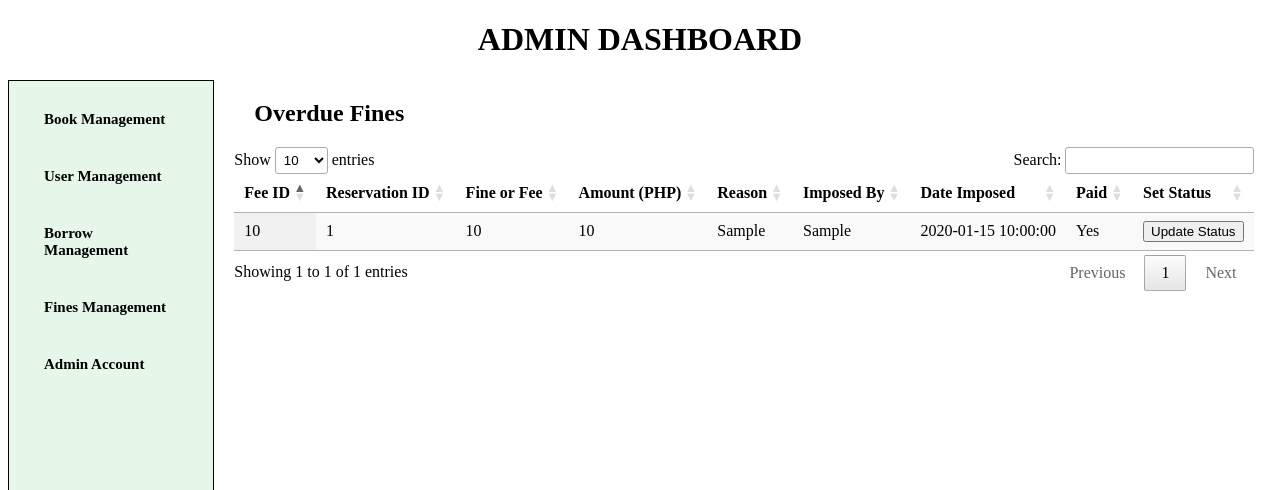
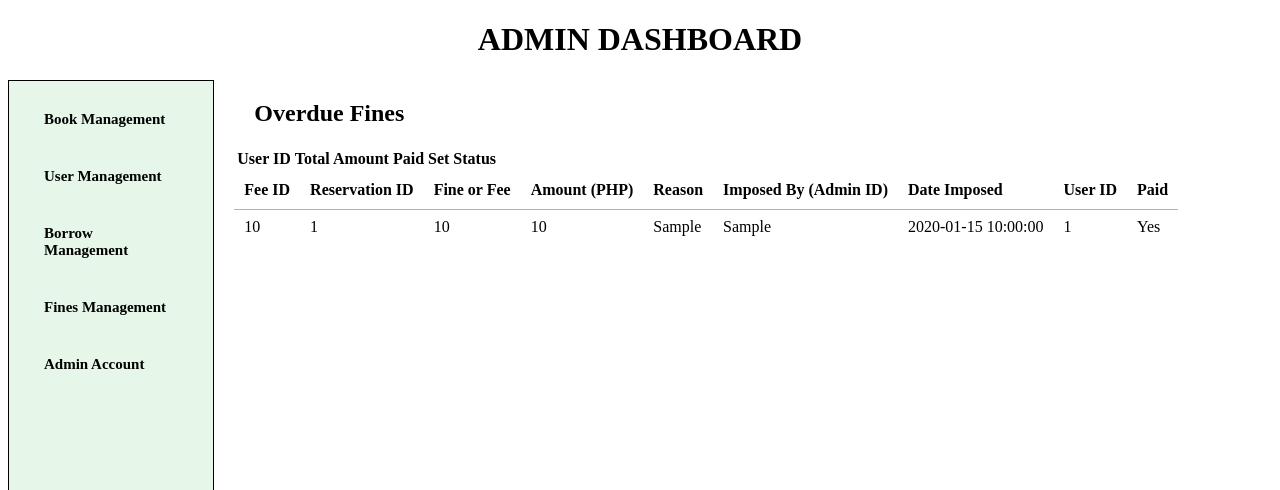
Before and after one commit to HanamiGarduque/PHPSYSTEM, a PHP site: page /Admin/FinesManagement/finesManagement.php in a window 1280 px wide. Shown: the top 490 px of the page. Run offline with PHP 8.4, Linux system fonts and the light colour scheme; tables that the repository leaves empty or names only in its code hold one stand-in row (values such as "Sample post"); lists and menus that the app fills with data are empty; some libraries are stand-ins or nearby versions.

Commit message:
modified table view, syntax for fees calculation and removed some unnecessary lines

```diff
--- a/Admin/FinesManagement/finesManagement.php
+++ b/Admin/FinesManagement/finesManagement.php
@@ -14,24 +14,31 @@
     <meta name="viewport" content="width=device-width, initial-scale=1.0">
     <title>Fines Management</title>
 
-    <!-- DataTables CSS -->
     <link rel="stylesheet" href="https://cdn.datatables.net/1.11.3/css/jquery.dataTables.min.css">
-    <!-- jQuery -->
     <script src="https://code.jquery.com/jquery-3.6.0.min.js"></script>
-    <!-- DataTables JS -->
     <script src="https://cdn.datatables.net/1.11.3/js/jquery.dataTables.min.js"></script>
-
-    <!-- SweetAlert2 CSS -->
     <link rel="stylesheet" href="https://cdn.jsdelivr.net/npm/sweetalert2@11/dist/sweetalert2.min.css">
-    <!-- SweetAlert2 JS -->
     <script src="https://cdn.jsdelivr.net/npm/sweetalert2@11"></script>
-
     <link rel="stylesheet" href="../../Admin/FinesManagement/finesManagement.css">
 
     <script>
         $(document).ready(function() {
-            $('#finesTable').DataTable();
+            $('#finesTable').DataTable({
+                scrollX: true,
+                scrollY: '400px',
+                scrollCollapse: true,
+                paging: true,
+                autoWidth: false
+            })
+            $('#finesPerUser').DataTable({
+                scrollX: true,
+                scrollY: '400px',
+                scrollCollapse: true,
+                paging: true,
+                autoWidth: false
+            });
         });
+
 
         function showConfirmation(feeId, formId) {
             Swal.fire({
@@ -69,6 +76,47 @@
         <div class="second_container">
             <div class="main_content">
                 <h2>Overdue Fines</h2>
+                <table id="finesPerUser" class="display">
+                    <thead>
+                        <tr>
+                            <th>User ID</th>
+                            <th>Total Amount</th>
+                            <th>Paid</th>
+                            <th>Set Status</th>
+                        </tr>
+                    </thead>
+                    <tbody>
+                        <?php
+                        $finesAndFees = new FinesAndFees($db);
+                        $query = "
+                        SELECT f.fee_id, f.user_id, SUM(f.amount) as total_amount, u.username, f.paid
+                        FROM fines_and_fees as f
+                        JOIN users as u on f.user_id = u.user_id
+                        WHERE f.paid = 0
+                        GROUP BY f.user_id";
+
+
+                        $stmt = $db->prepare($query);
+                        $stmt->execute();
+                        while ($row = $stmt->fetch(PDO::FETCH_ASSOC)) {
+                            $userName = $row['username'];
+                            $total_amount = $row['total_amount'];
+                            echo "<td>" . htmlspecialchars($row['user_id']) . "</td>";
+                            echo "<td>" . htmlspecialchars($row['total_amount']) . "</td>";
+                            echo "<td>" . ($row['paid'] ? 'Yes' : 'No') . "</td>";
+                            echo "<td>";
+                            echo "<form id='statusForm_" . htmlspecialchars($row['fee_id']) . "' method='POST' action=''>";
+                            echo "<input type='hidden' name='fee_id' value='" . htmlspecialchars($row['fee_id']) . "'>";
+                            echo "<input type='hidden' name='user_id' value='" . htmlspecialchars($row['user_id']) . "'>";
+                            echo "<input type='hidden' name='paid' id='paid_" . htmlspecialchars($row['fee_id']) . "' value='" . ($row['paid'] ? '1' : '0') . "'>";  // Hidden input for 'paid' status
+                            echo "<button type='button' onclick='showConfirmation(" . htmlspecialchars($row['fee_id']) . ", \"statusForm_" . htmlspecialchars($row['fee_id']) . "\")'>Update Status</button>";
+                            echo "</form>";
+                            echo "</td>";
+                            echo "</tr>";
+                        }
+                        ?>
+                    </tbody>
+                </table>
 
                 <table id="finesTable" class="display">
                     <thead>
@@ -78,15 +126,14 @@
                             <th>Fine or Fee</th>
                             <th>Amount (PHP)</th>
                             <th>Reason</th>
-                            <th>Imposed By</th>
+                            <th>Imposed By (Admin ID)</th>
                             <th>Date Imposed</th>
+                            <th>User ID</th>
                             <th>Paid</th>
-                            <th>Set Status</th>
                         </tr>
                     </thead>
                     <tbody>
                         <?php
-                        $finesAndFees = new FinesAndFees($db);
                         $stmt = $finesAndFees->read();
                         while ($row = $stmt->fetch(PDO::FETCH_ASSOC)) {
                             echo "<tr>";
@@ -97,35 +144,35 @@
                             echo "<td>" . htmlspecialchars($row['reason']) . "</td>";
                             echo "<td>" . htmlspecialchars($row['imposed_by']) . "</td>";
                             echo "<td>" . htmlspecialchars($row['date_imposed']) . "</td>";
+                            echo "<td>" . htmlspecialchars($row['user_id']) . "</td>";
                             echo "<td>" . ($row['paid'] ? 'Yes' : 'No') . "</td>";
                             echo "<td>";
-                            echo "<form id='statusForm_" . htmlspecialchars($row['fee_id']) . "' method='POST' action=''>";
-                            echo "<input type='hidden' name='fee_id' value='" . htmlspecialchars($row['fee_id']) . "'>";
-                            echo "<input type='hidden' name='paid' id='paid_" . htmlspecialchars($row['fee_id']) . "' value='" . ($row['paid'] ? '1' : '0') . "'>";  // Hidden input for 'paid' status
-                            echo "<button type='button' onclick='showConfirmation(" . htmlspecialchars($row['fee_id']) . ", \"statusForm_" . htmlspecialchars($row['fee_id']) . "\")'>Update Status</button>";
-                            echo "</form>";
-                            echo "</td>";
                             echo "</tr>";
                         }
                         ?>
                     </tbody>
                 </table>
-
-
             </div>
         </div>
     </div>
     <?php
     if ($_SERVER["REQUEST_METHOD"] == "POST") {
-        $fee_id = $_POST['fee_id'];
-        $paid = $_POST['paid'];  // This will be 'Yes' if the user confirmed
+        $paid = $_POST['paid'];
+        $user_id = $_POST['user_id'];
+        var_dump($paid, $user_id); // Check if the correct data is submitted
+        $notifications = new Notifications($db);
+        $notifications->user_id = $user_id;
+        $finesAndFees->paid = $paid;
+        echo $paid;
 
-        // Assuming you have a method in your FinesAndFees class to update the 'paid' status
-        $finesAndFees = new FinesAndFees($db);
+        if ($finesAndFees->updatePaymentStatus($user_id)) {
+            $finesAndFees->updatePaymentStatus($user_id);
+            $row = $stmt->fetch(PDO::FETCH_ASSOC);
 
-        // Call a method to update the 'paid' field for the fee_id
-        if ($finesAndFees->updatePaymentStatus($fee_id, $paid)) {
-            echo "Paid status updated successfully.";
+            $userName = $row['username'];
+            $total_amount = $row['total_amount'];
+
+            $notifications->paymentCreated($userName, $total_amount);
         } else {
             echo "Failed to update paid status.";
         }
--- a/Database/crud.php
+++ b/Database/crud.php
@@ -82,7 +82,7 @@
 
     public function read()
     {
-        $query = "SELECT * FROM " . $this->tbl_name;
+        $query = "SELECT * FROM " . $this->tbl_name . " ORDER BY user_id DESC";
         $stmt = $this->conn->prepare($query);
         $stmt->execute();
 
@@ -340,7 +340,7 @@
 
     public function read()
     {
-        $query = "SELECT * FROM " . $this->tbl_name;
+        $query = "SELECT * FROM " . $this->tbl_name . " ORDER BY reservation_id DESC";
         $stmt = $this->conn->prepare($query);
         $stmt->execute();
 
@@ -360,7 +360,7 @@
                     r.reservation_id
                  FROM " . $this->tbl_name . " r
                  INNER JOIN books b ON r.book_id = b.Book_ID
-                 WHERE r.user_id = :user_id";
+                 WHERE r.user_id = :user_id ORDER BY reservation_id DESC";
 
         $stmt = $this->conn->prepare($query);
         $stmt->bindParam(':user_id', $user_id, PDO::PARAM_INT);
@@ -462,7 +462,7 @@
     public function userCancelledBooking($userName, $bookTitle)
     {
         $message = "Dear $userName, you have CANCELLED your request to borrow the book '$bookTitle'. If you have any questions, please contact support.";
-                $this->saveNotification($message);
+        $this->saveNotification($message);
     }
 
     public function overdueBooking($userName, $bookTitle)
@@ -475,26 +475,22 @@
         $message = "Dear $userName, thank you for returning the book '$bookTitle' on time. Your return has been successfully processed. We appreciate your timely return and hope to serve you again soon!";
         $this->saveNotification($message);
     }
+    public function paymentCreated($userName, $amount)
+    {
+        $message = "Dear $userName, you have successfully paid an amount of '$amount' on time. Do adhere to the library policies to avoid additional fees. Thank you for your prompt payment.";
+        $this->saveNotification($message);
+    }
+
 
 
     public function getUserNotifications($user_id)
     {
-        $query = "SELECT * FROM notifications WHERE user_id = :user_id";
+        $query = "SELECT * FROM notifications WHERE user_id = :user_id ORDER BY notification_id DESC";
         $stmt = $this->conn->prepare($query);
         $stmt->bindParam(':user_id', $user_id, PDO::PARAM_INT);
         $stmt->execute();
         return $stmt;
     }
-
-    // public function read($user_id)
-    // {
-    //     $query = "SELECT * FROM " . $this->tbl_name . " WHERE user_id = :user_id";
-    //     $stmt = $this->conn->prepare($query);
-    //     $stmt->bindParam(':user_id', $user_id);
-    //     $stmt->execute();
-
-    //     return $stmt;
-    // }
 
     public function delete()
     {
@@ -547,7 +543,7 @@
 
     public function read()
     {
-        $query = "SELECT * FROM " . $this->tbl_name;
+        $query = "SELECT * FROM " . $this->tbl_name . " ORDER BY log_id DESC";
         $stmt = $this->conn->prepare($query);
         $stmt->execute();
 
@@ -577,6 +573,7 @@
     public $imposed_by;
     public $date_imposed;
     public $paid;
+    public $user_id;
 
     public function __construct($db)
     {
@@ -586,9 +583,9 @@
     public function create($fine_or_fee, $amount, $reason, $imposed_by)
     {
         $query = "INSERT INTO " . $this->tbl_name . "
-                    (reservation_id, fine_or_fee, amount, reason, imposed_by, paid)
+                    (reservation_id, fine_or_fee, amount, reason, imposed_by, paid, user_id)
                   VALUES
-                    (:reservation_id, :fine_or_fee, :amount, :reason, :imposed_by, :paid)";
+                    (:reservation_id, :fine_or_fee, :amount, :reason, :imposed_by, :paid, :user_id)";
 
         $stmt = $this->conn->prepare($query);
 
@@ -598,6 +595,7 @@
         $stmt->bindParam(':reason', $reason);
         $stmt->bindParam(':imposed_by', $imposed_by);
         $stmt->bindParam(':paid', $this->paid);
+        $stmt->bindParam(':user_id', $this->user_id);
 
         if ($stmt->execute()) {
             return true;
@@ -608,7 +606,7 @@
 
     public function read()
     {
-        $query = "SELECT * FROM " . $this->tbl_name;
+        $query = "SELECT * FROM " . $this->tbl_name . " ORDER BY fee_id DESC";
         $stmt = $this->conn->prepare($query);
         $stmt->execute();
 
@@ -625,27 +623,36 @@
         return $stmt;
     }
 
-    public function updatePaymentStatus($status)
+    public function updatePaymentStatus($user_id)
     {
-        $query = "UPDATE " . $this->tbl_name . " SET paid = :paid WHERE fee_id = :fee_id";
-        $stmt = $this->conn->prepare($query);
-        $stmt->bindParam(':paid', $status);
-        $stmt->bindParam(':fee_id', $this->fee_id);
+        $query = "SELECT username, SUM(amount) as total_amount
+                      FROM fines_and_fees
+                      JOIN users ON fines_and_fees.user_id = users.user_id
+                      WHERE fines_and_fees.user_id = :user_id";
 
-        if ($stmt->execute()) {
-            return true;
-        }
+            $stmt = $this->conn->prepare($query);
+            $stmt->bindParam(':user_id', $user_id);
+            $stmt->execute();
 
         return false;
     }
 
     public function getUserFines($userId)
     {
-        $query = "SELECT * FROM fines_and_fees WHERE reservation_id IN (SELECT reservation_id FROM reservation WHERE user_id = :user_id)";
+        $query = "SELECT * FROM " . $this->tbl_name . " WHERE user_id = :user_id ORDER BY paid DESC";
         $stmt = $this->conn->prepare($query);
         $stmt->bindParam(':user_id', $userId);
         $stmt->execute();
         return $stmt;
     }
-
+    public function updatePaid($userId)
+    {
+        $query = "UPDATE " . $this->tbl_name . "
+        SET paid = 1
+        WHERE user_id = :user_id";
+        $stmt = $this->conn->prepare($query);
+        $stmt->bindParam(':user_id', $userId);
+        $stmt->execute();
+        return $stmt;
+    }
 }
--- a/check_session.php
+++ b/check_session.php
@@ -10,7 +10,7 @@
 }
 
 if (!isLoggedIn()) {
-    header("Location: login.php");
+    header("Location:  /PHPSYSTEM/login.php");
     exit();
 }
 
--- a/css/registration.css
+++ b/css/registration.css
@@ -2,7 +2,7 @@
     margin: 0;
     padding: 0;
     font-family: Arial, sans-serif;
-    background-size: 100%;
+    background-size: 110%;
     background-image: url("../Images/der.png");
     background-repeat: no-repeat;
     background-position: center;
@@ -30,7 +30,7 @@
     flex-direction: column;
     justify-content: center;
     align-items: center;
-    padding: 7rem;
+    padding: 5rem;
     box-sizing: border-box;
 }
 
--- a/notifications.php
+++ b/notifications.php
@@ -24,7 +24,8 @@
         $(document).ready(function() {
             $('#userTable').DataTable({
                 paging: false,
-                searching: false
+                searching: false,
+                info: false
             });
         });
     </script>
@@ -55,7 +56,6 @@
             $notification = new Notifications($db);
             $stmt = $notification->getUserNotifications($_SESSION['id']);
             $num = $stmt->rowCount();
-            echo $_SESSION['id'];
             if ($num > 0) {
                 while ($row = $stmt->fetch(PDO::FETCH_ASSOC)) {
                     if (isset($row['notification_id'])) {
--- a/registration.php
+++ b/registration.php
@@ -12,7 +12,7 @@
     <!-- SweetAlert -->
     <script src="https://cdn.jsdelivr.net/npm/sweetalert2@11"></script>
 
-    <link rel="stylesheet" href="../PHPSYSTEM-Branch-Marquez/CSS/registration.css">
+    <link rel="stylesheet" href="css/registration.css">
 </head>
 
 <body>
--- a/search_catalog.php
+++ b/search_catalog.php
@@ -105,7 +105,8 @@
     </header>
 
     <div class="search-container">
-        <h1>Book Catalog</h1>
+        <h2>Search Catalog</h2>
+        <br>
         <form method="GET">
             <input type="text" name="query" placeholder="Search a book / Author / ISBN / Genre..." value="<?php echo htmlspecialchars($searchTerm); ?>" />
             <select name="filter">
```
Also changed, not shown: Admin/AdminAccount/adminAccount.php (+9 -3 lines), Admin/BorrowManagement/approveReservation.php (+21 -9 lines), Admin/BorrowManagement/borrowManagement.php (+7 -9 lines), Admin/BorrowManagement/update_status.php (deleted, +0 -22 lines), css/myacc.css (+49 -3 lines), css/search_catalog.css (+25 -3 lines), myacc.php (+23 -5 lines).
